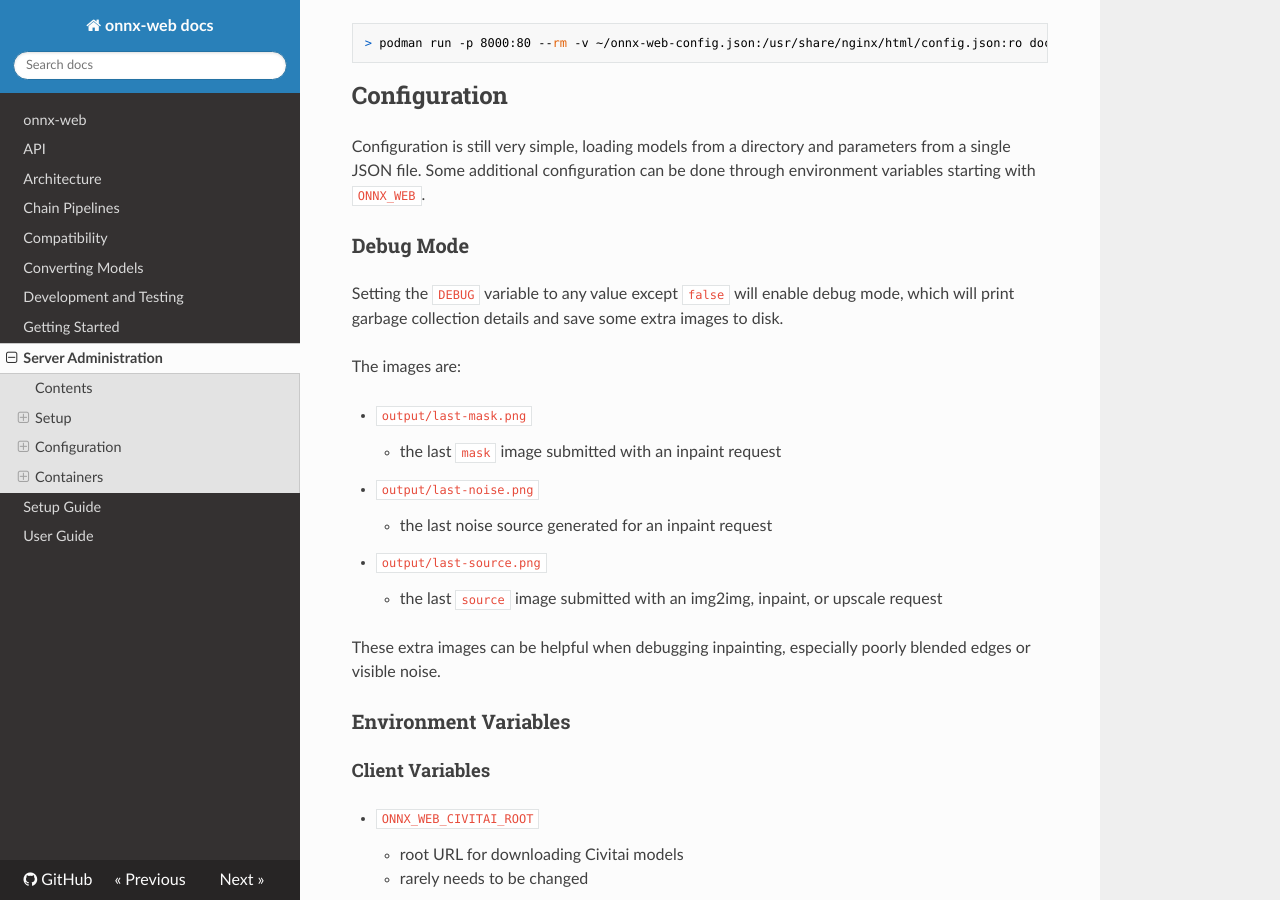
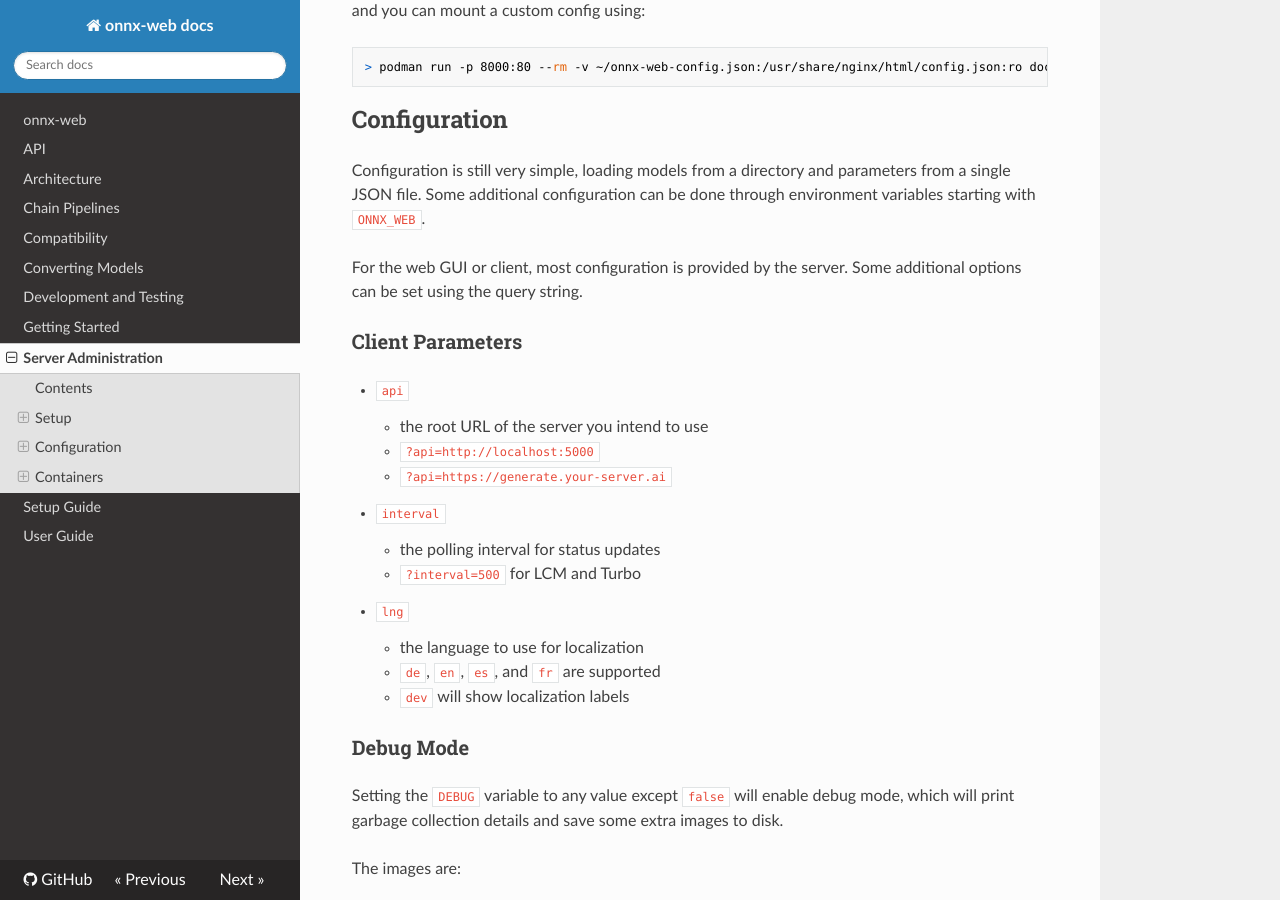
Before and after one commit to ssube/onnx-web, an MkDocs documentation site: the page built from docs/server-admin.md, in a window 1280 px wide and 900 px high, scrolled down 4214 px. Built offline with MkDocs 1.6.1, drawn with Linux system fonts in a browser that asks for light colours; nearby versions of some CDN libraries.

Commit message:
fix(docs): document client query params

```diff
--- a/docs/server-admin.md
+++ b/docs/server-admin.md
@@ -17,6 +17,7 @@
     - [Hosting the client](#hosting-the-client)
     - [Customizing the client config](#customizing-the-client-config)
   - [Configuration](#configuration)
+    - [Client Parameters](#client-parameters)
     - [Debug Mode](#debug-mode)
     - [Environment Variables](#environment-variables)
       - [Client Variables](#client-variables)
@@ -184,6 +185,23 @@
 
 Configuration is still very simple, loading models from a directory and parameters from a single JSON file. Some
 additional configuration can be done through environment variables starting with `ONNX_WEB`.
+
+For the web GUI or client, most configuration is provided by the server. Some additional options can be set using
+the query string.
+
+### Client Parameters
+
+- `api`
+  - the root URL of the server you intend to use
+  - `?api=http://localhost:5000`
+  - `?api=https://generate.your-server.ai`
+- `interval`
+  - the polling interval for status updates
+  - `?interval=500` for LCM and Turbo
+- `lng`
+  - the language to use for localization
+  - `de`, `en`, `es`, and `fr` are supported
+  - `dev` will show localization labels
 
 ### Debug Mode
 
```
